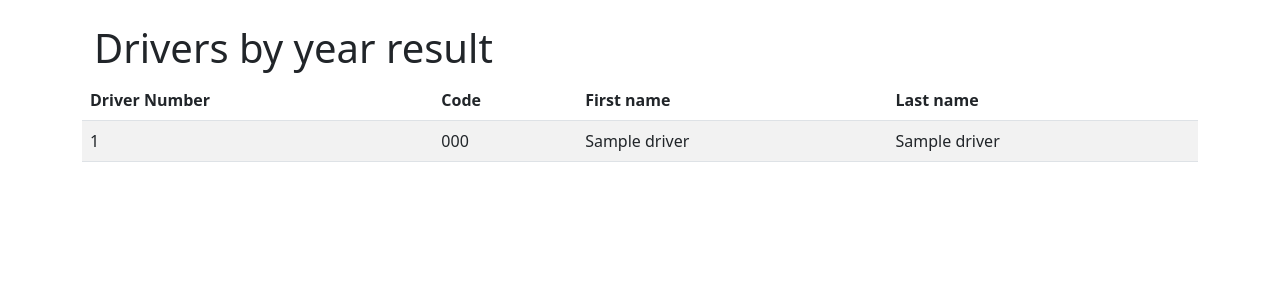
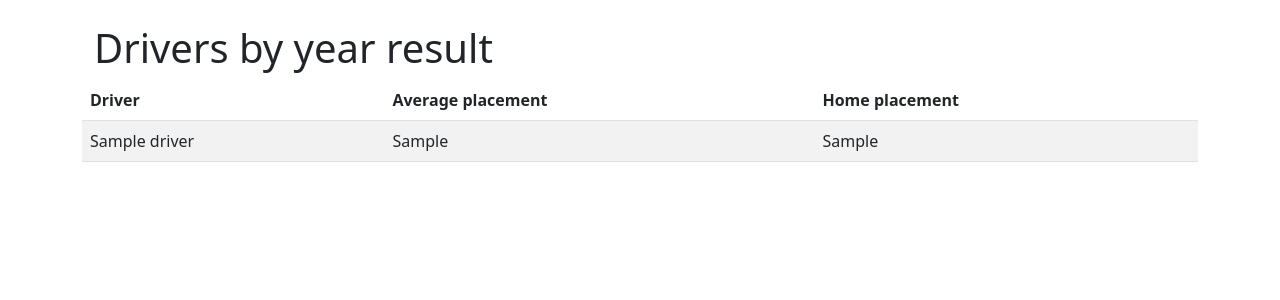
Before and after one commit to pfistdo/DRIHOMAD, a Flask app: template templates/pages/driversResult.html in a window 1280 px wide. Shown: the top 300 px of the page. Run offline with Flask 2, Linux system fonts and the light colour scheme; the template is opened without the code that fills it: most values are stand-ins (such as "Sample title", 1, 10 or a date in 2020).

Commit message:
display result in frontend

```diff
--- a/app.py
+++ b/app.py
@@ -76,7 +76,7 @@ def driversByYear() -> str:
             new_row = pd.DataFrame({'Driver': driver['familyName'], 'Average placement': averagePlacement, 'Home placement': averageHomePlacement}, index=[0])
             resultFrame = pd.concat([new_row,resultFrame.loc[:]]).reset_index(drop=True)
     print(resultFrame.to_string())
-    return render_template(template_name_or_list='pages/driversResult.html', drivers=drivers)
+    return render_template(template_name_or_list='pages/driversResult.html', result=resultFrame)
 
 
 @app.route("/test")  # test only
--- a/templates/pages/driversResult.html
+++ b/templates/pages/driversResult.html
@@ -8,19 +8,17 @@
 <table class="table table-striped">
   <thead>
     <tr>
-      <th scope="col">Driver Number</th>
-      <th scope="col">Code</th>
-      <th scope="col">First name</th>
-      <th scope="col">Last name</th>
+      <th scope="col">Driver</th>
+      <th scope="col">Average placement</th>
+      <th scope="col">Home placement</th>
     </tr>
   </thead>
   <tbody>
-    {% for driver in drivers %}
+    {% for ind in result.index: %}
     <tr>
-      <td>{{driver.permanentNumber}}</td>
-      <td>{{driver.code}}</td>
-      <td>{{driver.givenName}}</td>
-      <td>{{driver.familyName}}</td>
+      <td>{{result['Driver'][ind]}}</td>
+      <td>{{result['Average placement'][ind]}}</td>
+      <td>{{result['Home placement'][ind]}}</td>
     </tr>
     {% endfor %}
   </tbody>
```
